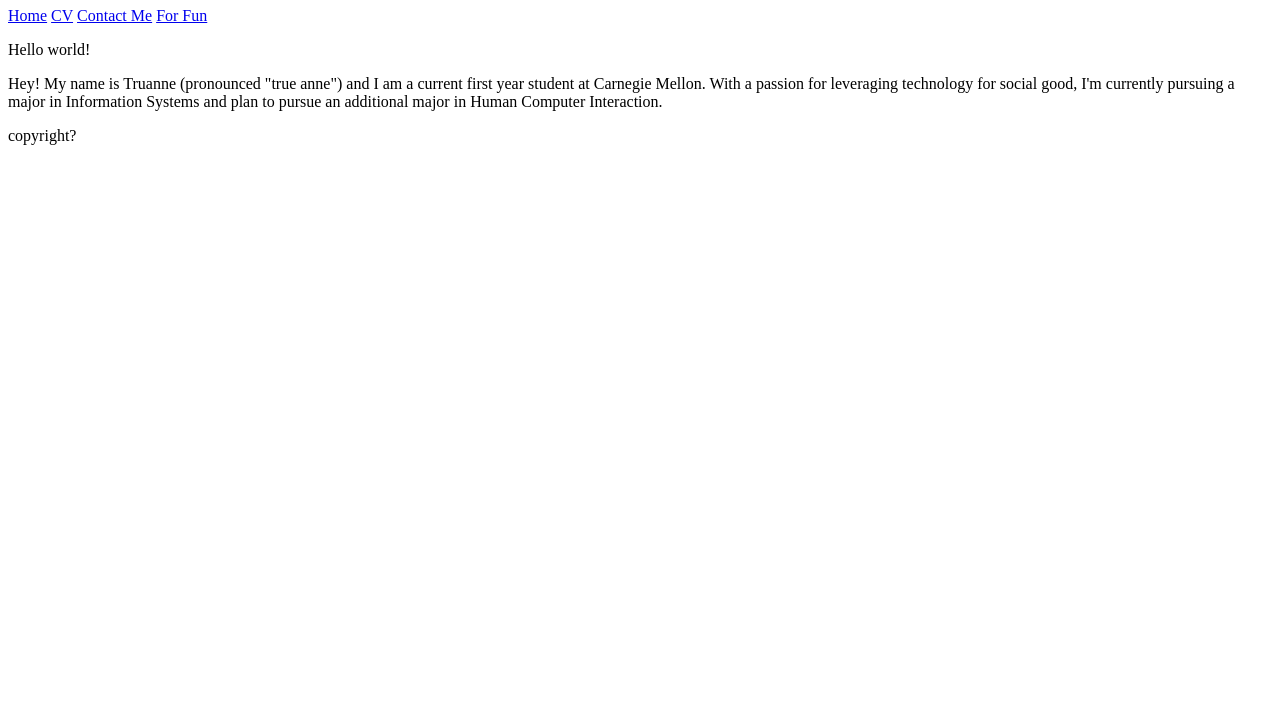
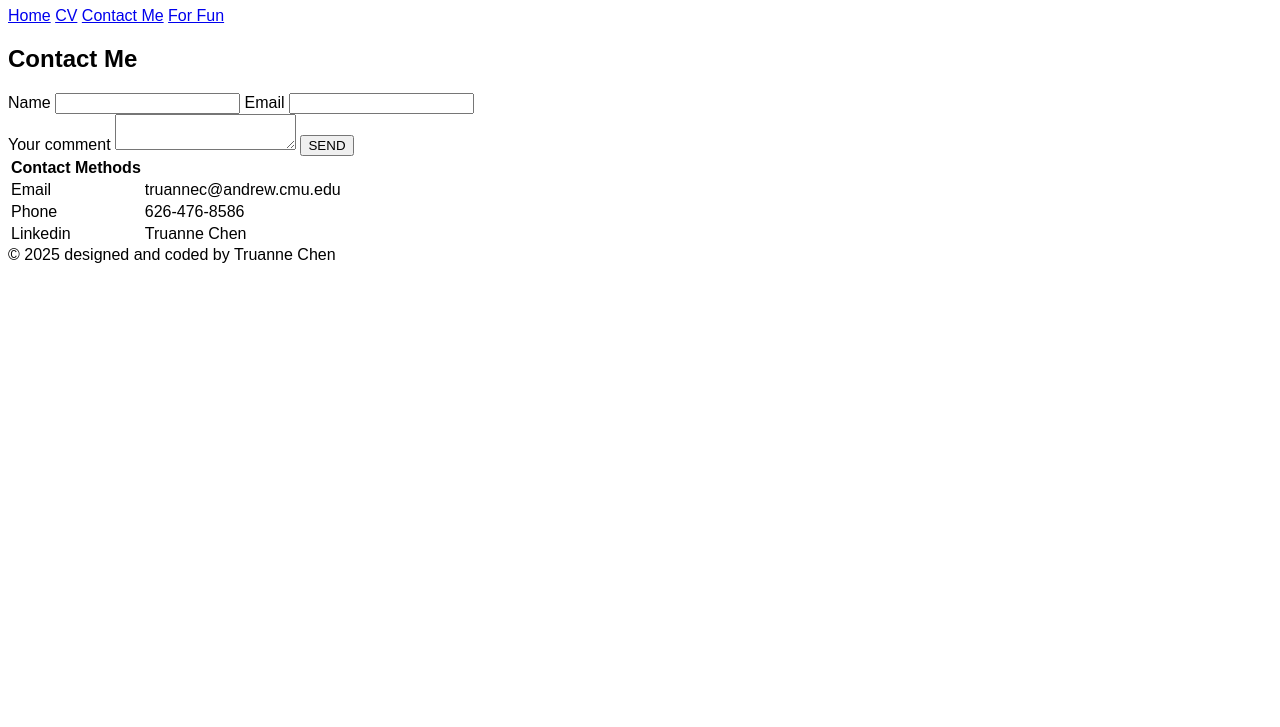
Before and after one commit to truannecn/WebDevLabs, a plain HTML site: page truannec-lab1/views/contact.html in a window 1280 px wide. Shown: the part 73-800 px from the top of the page. Drawn offline with Linux system fonts and the light colour scheme.

Commit message:
Finished!

```diff
--- a/truannec-lab1/views/contact.html
+++ b/truannec-lab1/views/contact.html
@@ -8,22 +8,48 @@
     <meta name = "description" content = "Truanne Chen profressional website">
     <title>Truanne Chen</title>
 </head>
-<body>
+<body style="font-family: Arial">
     <header>
         <h1>Truanne Chen</h1>
         <nav>
-            <a href="index.html">Home</a>
-            <a href="views/cv.html">CV</a>
-            <a href="views/contact.html">Contact Me</a>
-            <a href="views/fun.html">For Fun</a>
+            <a href="../index.html">Home</a>
+            <a href="cv.html">CV</a>
+            <a href="contact.html">Contact Me</a>
+            <a href="fun.html">For Fun</a>
         </nav>
     </header>
     <div class="main">
-        <p>Hello world!</p>
-        <p id = "intro">Hey! My name is Truanne (pronounced "true anne") and I am a current first year student at Carnegie Mellon. With a passion for leveraging technology for social good, I'm currently pursuing a major in Information Systems and plan to pursue an additional major in Human Computer Interaction.</p>
+        <h2>Contact Me</h2>
+
+        <form>
+            <label>Name</label>
+            <input type = "text">
+            <label>Email</label>
+            <input type = "email">
+            <br>
+            <label>Your comment</label>
+            <textarea></textarea>
+            <input type = "submit" value = "SEND">
+        </form>
+
+        <table>
+            <th>Contact Methods</th>
+            <tr>
+                <td>Email</td>
+                <td>truannec@andrew.cmu.edu</td>
+            </tr>
+            <tr>
+                <td>Phone</td>
+                <td>626-476-8586</td>
+            </tr>
+            <tr>
+                <td>Linkedin</td>
+                <td>Truanne Chen</td>
+            </tr>
+        </table>
     </div>
     <footer>
-        copyright?
+        &copy 2025 designed and coded by Truanne Chen
     </footer>
 </body>
 </html>
```
Also changed, not shown: truannec-lab1/index.html (+3 -4 lines), truannec-lab1/views/cv.html (+26 -7 lines), truannec-lab1/views/fun.html (+13 -8 lines), truannec-lab1/static/truanne.JPG, 1 other file.
